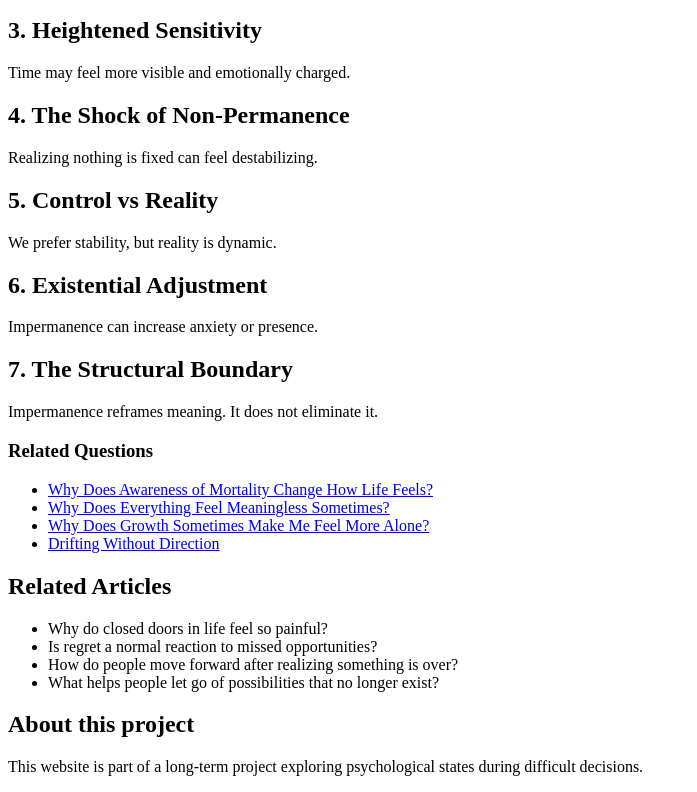
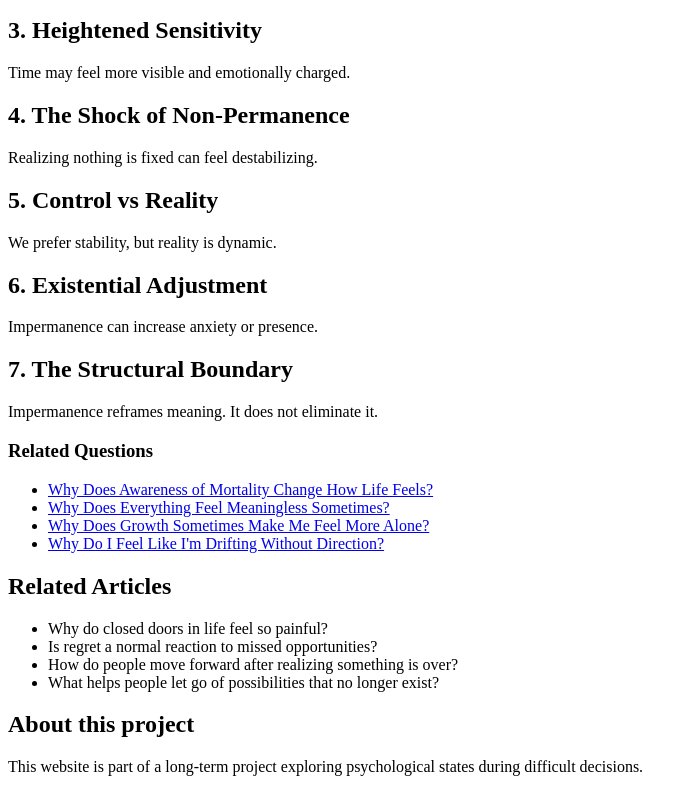
Before and after one commit to mozartltv-creator/136-everything-feels-temporary, a plain HTML site: page index.html in a window 1280 px wide. Shown: the part 402-1194 px from the top of the page, without its empty margins (0-697 px from the left). Drawn offline with Linux system fonts and the light colour scheme.

Commit message:
Update index.html

```diff
--- a/index.html
+++ b/index.html
@@ -75,7 +75,7 @@ It does not eliminate it.
   </li>
   <li>
     <a href="https://mozartltv-creator.github.io/135-life-feels-small-bigger-picture/">
-      Drifting Without Direction
+      Why Do I Feel Like I'm Drifting Without Direction?
     </a>
   </li>
 </ul>
```
